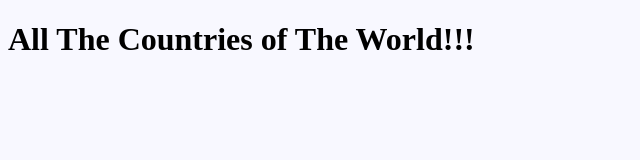
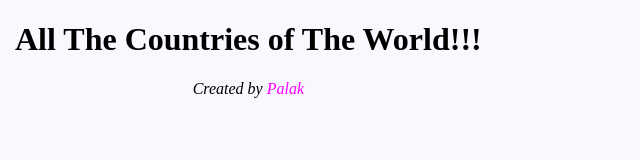
Before and after one commit to Palak-SweetCoder/all-countries, a plain HTML site: page index.html in a window 1280 px wide. Shown: the whole page, without its empty margins (0-640 px from the left). Drawn offline with Linux system fonts and the light colour scheme; no server answers.

Commit message:
creator details added

```diff
--- a/css/style.css
+++ b/css/style.css
@@ -1,5 +1,19 @@
 body {
+    margin: 15px;
     background-color: ghostwhite;
+    max-width: fit-content;
+}
+
+h1 {
+    text-align: center;
+}
+
+.coder{
+    text-align: center;
+}
+
+.coder-name {
+    color: fuchsia;
 }
 
 .countries {
--- a/index.html
+++ b/index.html
@@ -9,6 +9,7 @@
 </head>
 <body>
     <h1>All The Countries of The World!!!</h1>
+    <p class="coder"><i>Created by <span class="coder-name">Palak</span></i></p>
     <div id="countries" class="countries"></div>
     <script src="js/countries.js"></script>
 </body>
```
